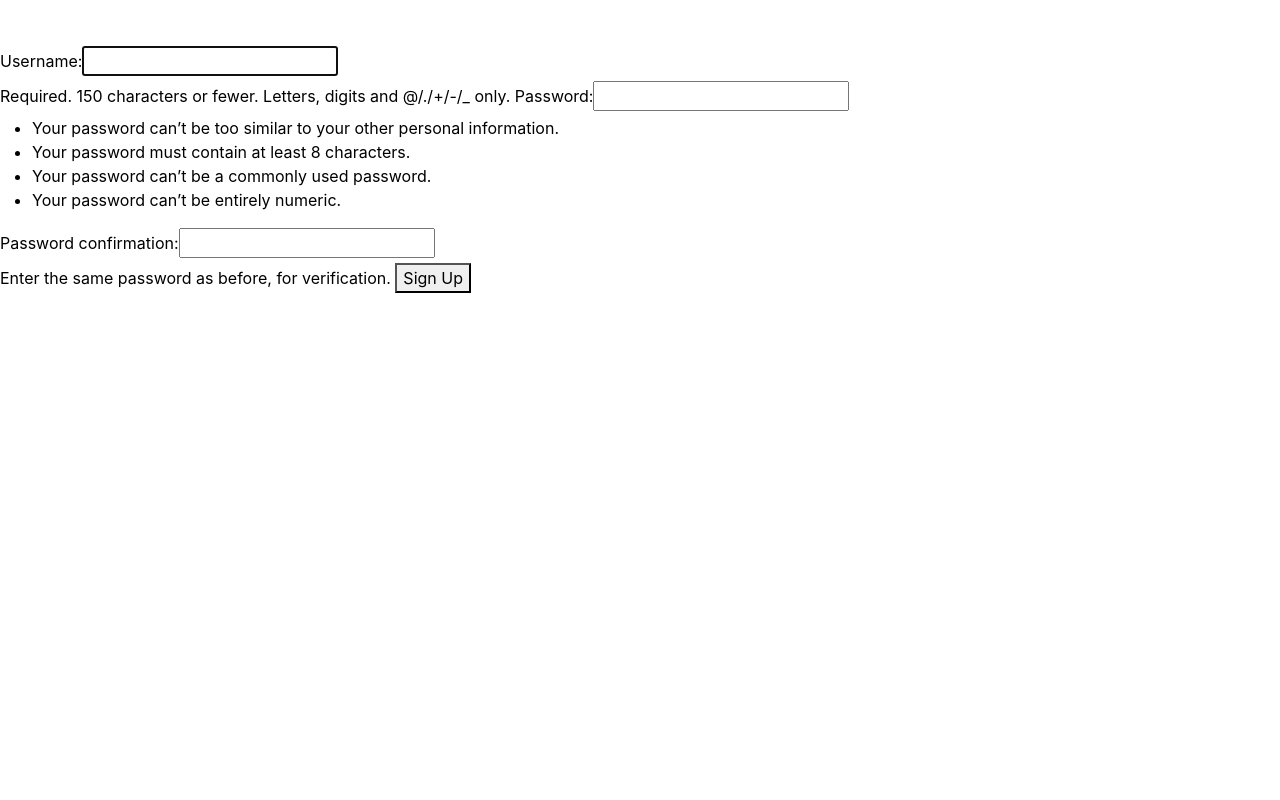
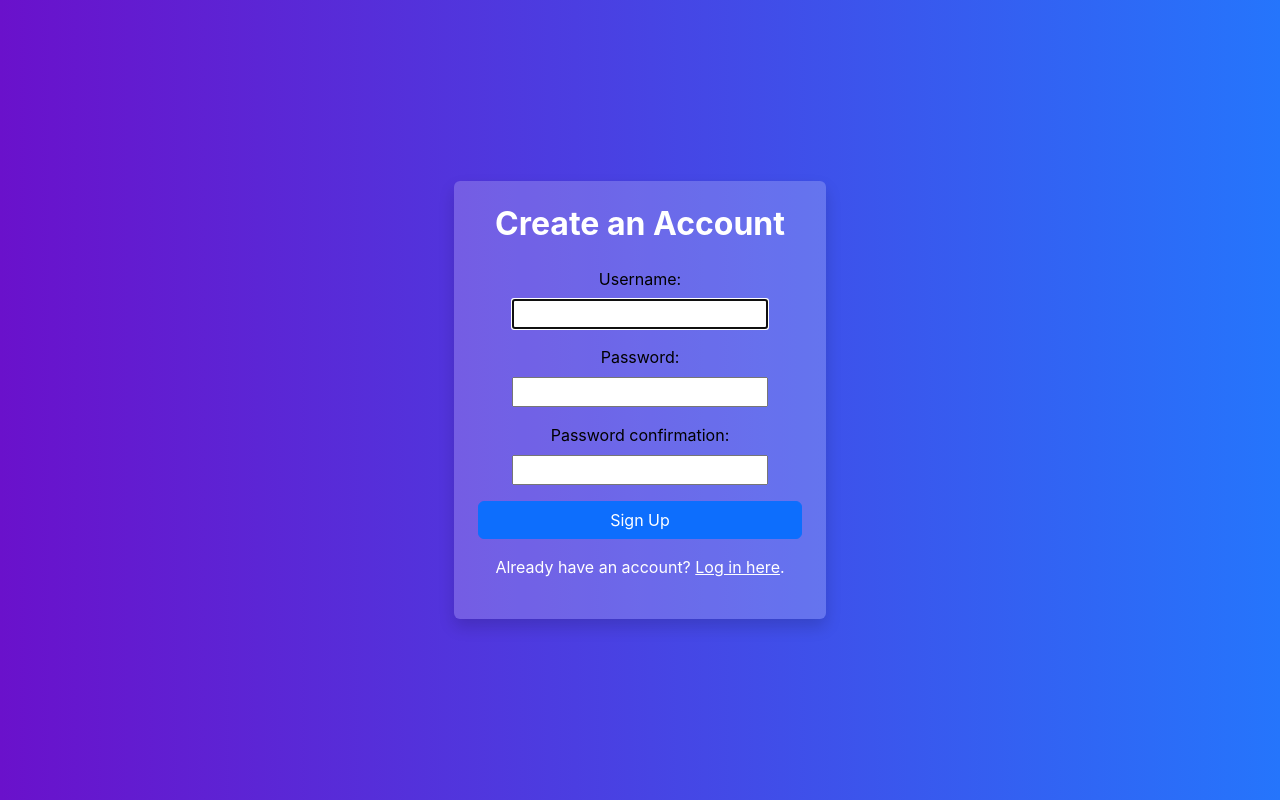
Before and after one commit to ayselatx/InternationalChallenges, a Django app: page /accounts/signup/ in a window 1280 px wide. Run offline with Django 3.2, Linux system fonts and the light colour scheme; some libraries are stand-ins or nearby versions; some web fonts are replaced.

Commit message:
css on pages

```diff
--- a/webapp/InternationalChallenges/urls.py
+++ b/webapp/InternationalChallenges/urls.py
@@ -19,6 +19,7 @@ from django.views.generic.base import TemplateView
 from .views import receive_sensor_data
 from .views import get_jwt_token
 from .views import home
+from .views import SignUpView  # Import your signup view
 from rest_framework_simplejwt.views import TokenObtainPairView, TokenRefreshView
 
 
@@ -31,4 +32,6 @@ urlpatterns = [
     path("", TemplateView.as_view(template_name="home.html"), name="home"),
     path("accounts/", include("accounts.urls")),
     path("accounts/", include("django.contrib.auth.urls")),
+    path("signup/", SignUpView.as_view(), name="signup"),  # Add this line
+
 ]
--- a/webapp/accounts/urls.py
+++ b/webapp/accounts/urls.py
@@ -19,4 +19,5 @@ urlpatterns = [
     ),
     path("delete/", AccountDeleteView.as_view(), name="account_delete"),
     path("delete/done/", AccountDeleteDoneView.as_view(), name="account_delete_done"),
+
 ]
--- a/webapp/static/css/styles.css
+++ b/webapp/static/css/styles.css
@@ -170,6 +170,27 @@ h2, .h2{
   outline-width: 15;
 }
 
+/* Center the input fields */
+input {
+  width: 100%; /* Ensures full width */
+  max-width: 300px; /* Restricts maximum width */
+  margin: 0 auto; /* Centers horizontally */
+  display: block; /* Prevents inline issues */
+}
+
+/* Style the input group for alignment */
+.input-group {
+  justify-content: center; /* Centers content inside */
+}
+
+/* Center form inside the box */
+form {
+  display: flex;
+  flex-direction: column;
+  align-items: center;
+}
+
+
 .progress-ring:before {
   content: "";
   position: absolute;
--- a/webapp/templates/registration/signup.html
+++ b/webapp/templates/registration/signup.html
@@ -1,13 +1,49 @@
-<!-- templates/registration/signup.html -->
 {% extends "base.html" %}
 
-{% block title %}Sign Up{% endblock %}
+{% block title %}Create Account{% endblock %}
+
+{% load static %}
+<link rel="stylesheet" href="{% static 'css/styles.css' %}">
 
 {% block content %}
-<h2>Sign up</h2>
-<form method="post">
-  {% csrf_token %}
-  {{ form }}
-  <button type="submit">Sign Up</button>
-</form>
+<section class="vh-100 gradient-custom d-flex flex-column">
+
+    <!-- Centered Form -->
+    <div class="container d-flex justify-content-center align-items-center text-center min-vh-100">
+        <div class="col-md-6 col-lg-4 p-4 rounded shadow" style="background: rgba(255, 255, 255, 0.2);">
+            <h2 class="text-center text-white mb-4">Create an Account</h2>
+            <form method="post" class="w-100">
+                {% csrf_token %}
+
+                <div class="mb-3 text-center">
+                    {{ form.username.label_tag }}
+                    <div class="input-group w-100 justify-content-center">
+                        {{ form.username }}
+                    </div>
+                </div>
+
+                <div class="mb-3 text-center">
+                    {{ form.password1.label_tag }}
+                    <div class="input-group w-100 justify-content-center">
+                        {{ form.password1 }}
+                    </div>
+                </div>
+
+                <div class="mb-3 text-center">
+                    {{ form.password2.label_tag }}
+                    <div class="input-group w-100 justify-content-center">
+                        {{ form.password2 }}
+                    </div>
+                </div>
+
+                <button type="submit" class="btn btn-primary w-100">Sign Up</button>
+            </form>
+
+            <p class="mt-3 text-center text-white">
+                Already have an account? <a href="{% url 'login' %}" class="text-white">Log in here</a>.
+            </p>
+        </div>
+    </div>
+
+</section>
 {% endblock %}
```
Also changed, not shown: webapp/InternationalChallenges/views.py (+12 -0 lines), webapp/templates/registration/account_delete.html (+14 -10 lines), webapp/templates/registration/login.html (+22 -17 lines), webapp/templates/registration/password_change_form.html (+12 -15 lines), webapp/db.sqlite3, webapp/static/images/PUT.png (added), webapp/static/images/UMons.jpg (added), webapp/static/images/UMons.png (added).
